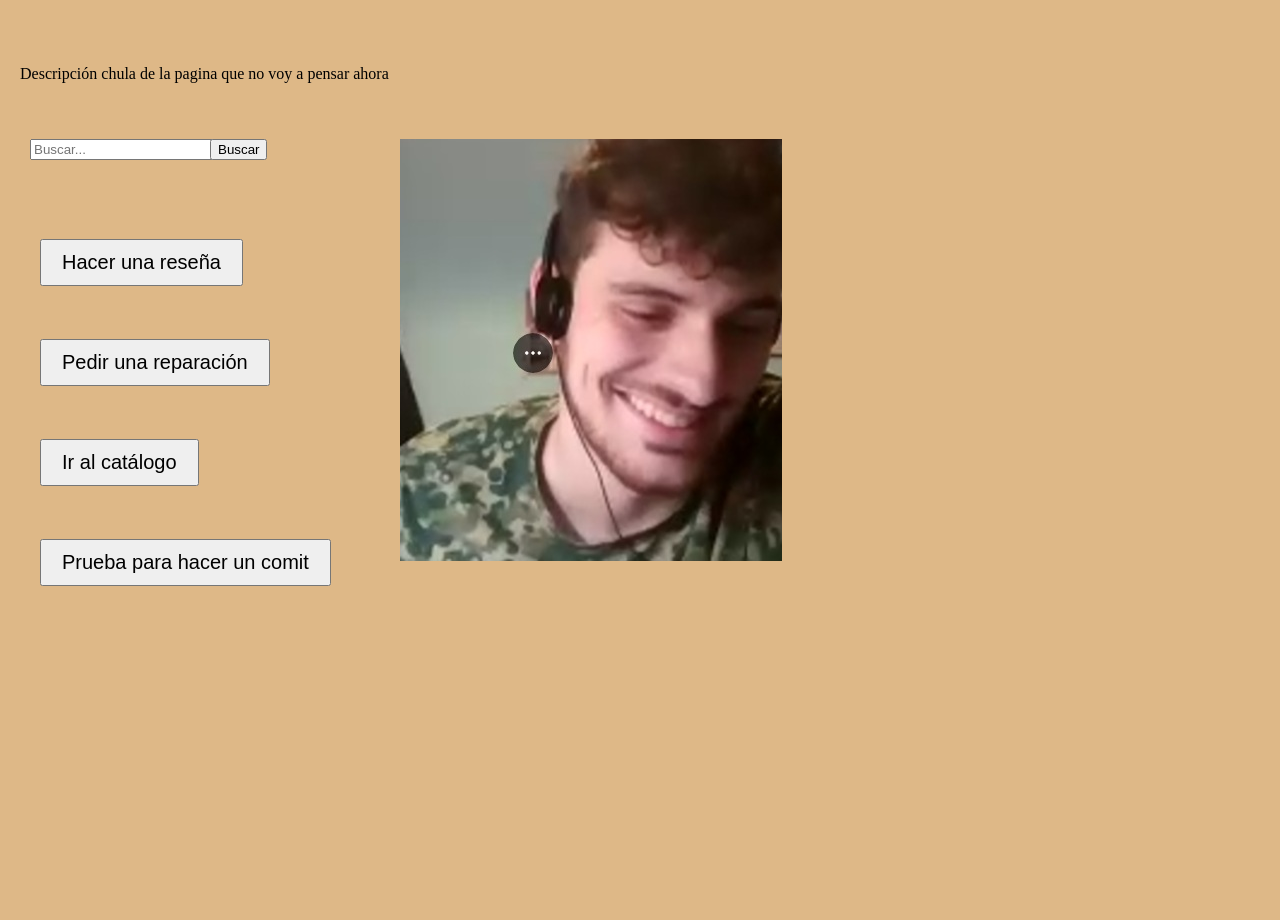
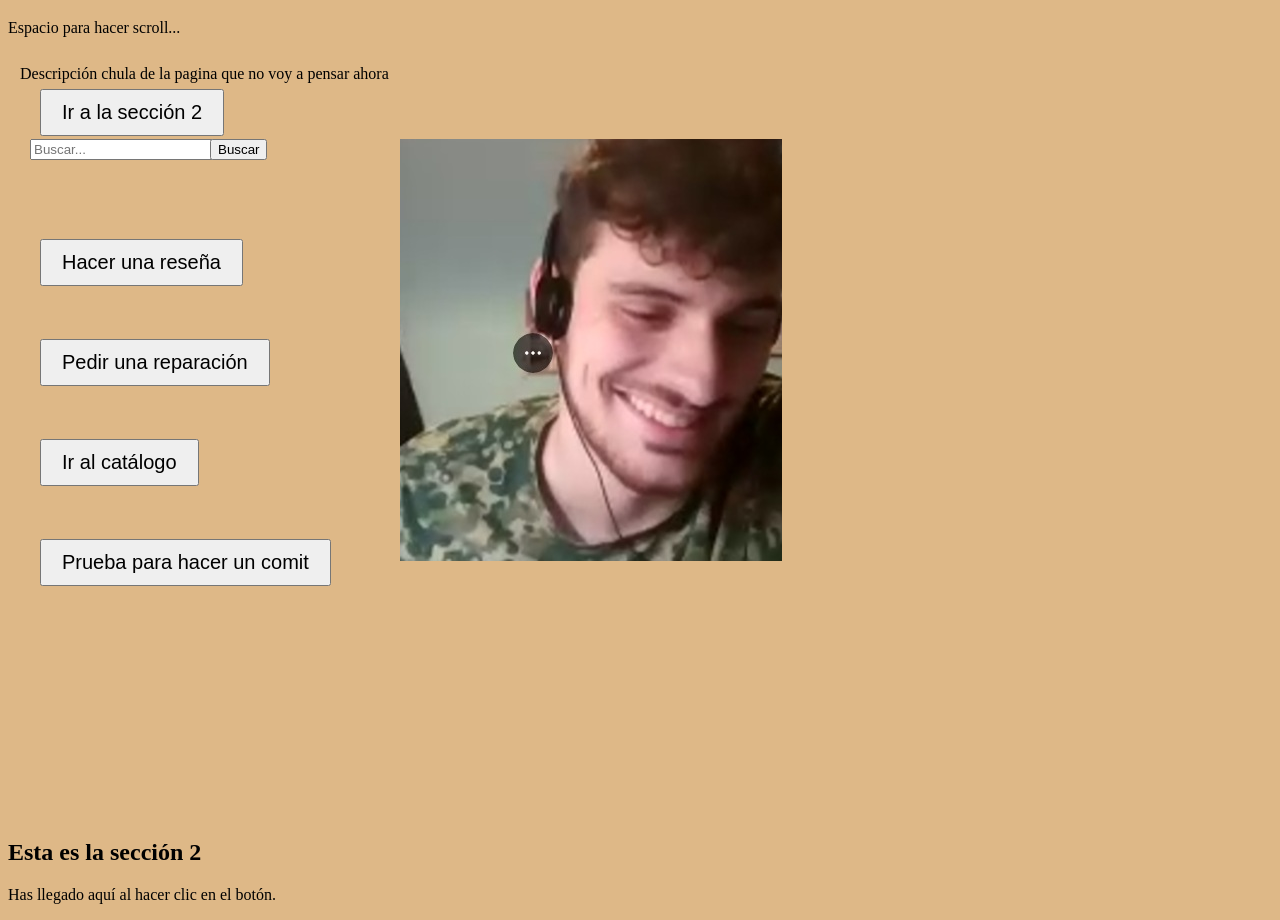
Before and after one commit to DanielTierraseca/IPO, a plain HTML site: page Prueba/album/index.html in a window 1280 px wide. Shown: the part 61-981 px from the top of the page. Before the commit the page ends 800 px from the top, so only its background shows below. Drawn offline with Linux system fonts and the light colour scheme.

Commit message:
Como ir a un sitio usando un botom

```diff
--- a/Prueba/album/index.html
+++ b/Prueba/album/index.html
@@ -22,6 +22,16 @@
     <img src="anton.jpg" alt="Descripción de la imagen" style="position: absolute; top: 200px; left: 400px;">
     <button style="position: absolute; top: 600px; left: 40px; padding: 10px 20px; font-size: 20px;" type="submit">Prueba para hacer un comit</button>
 
+            <!-- Botón que redirige -->
+            <button style="position: absolute; top: 150px; left: 40px; padding: 10px 20px; font-size: 20px;" type="submit" onclick="location.href='#seccion2'">Ir a la sección 2</button>
+
+            <!-- Contenido -->
+            <div style="height: 800px;">Espacio para hacer scroll...</div>
+
+            <!-- Sección destino -->
+            <h2 id="seccion2">Esta es la sección 2</h2>
+            <p>Has llegado aquí al hacer clic en el botón.</p>
+
 </form>
     </body>
 
```
